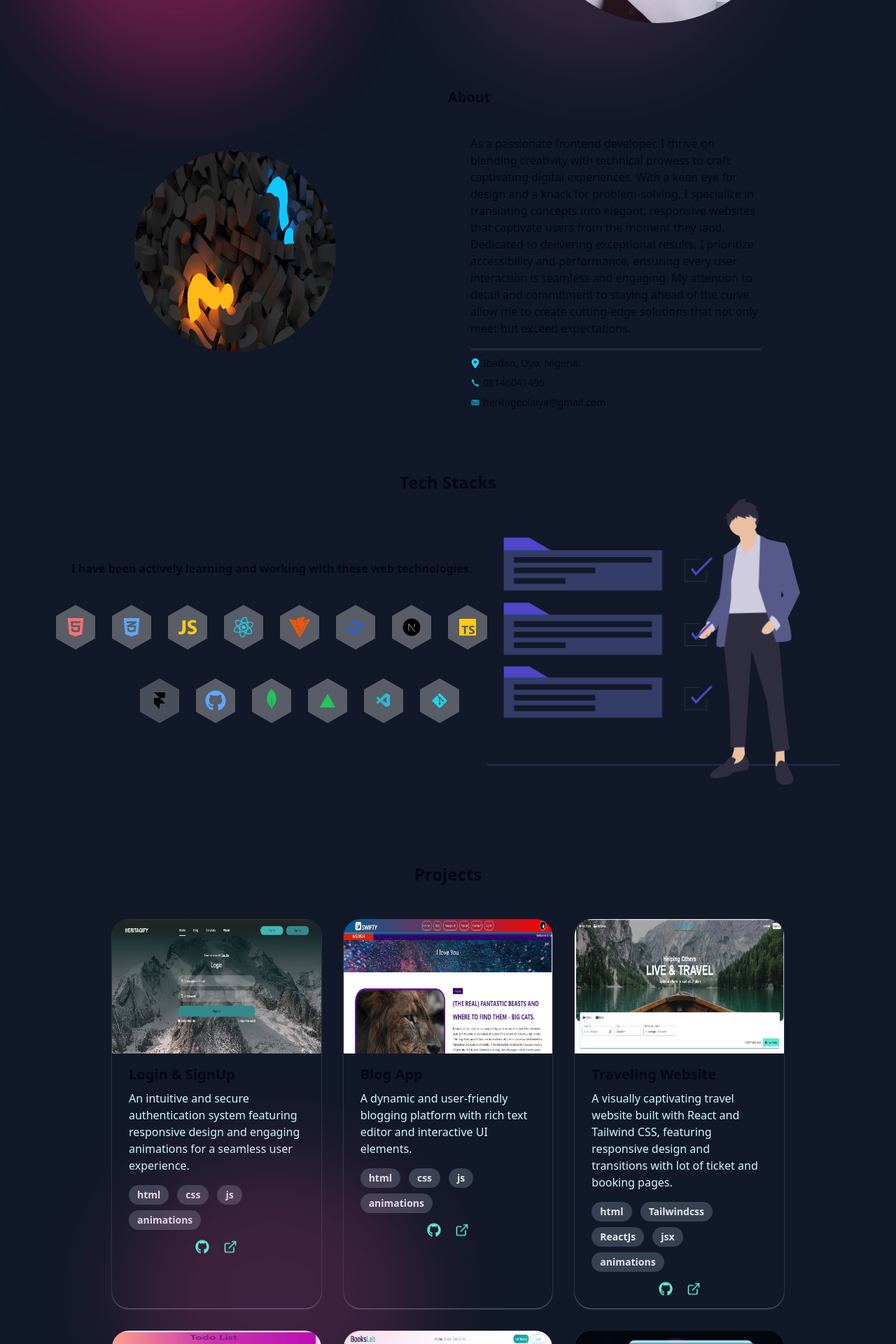
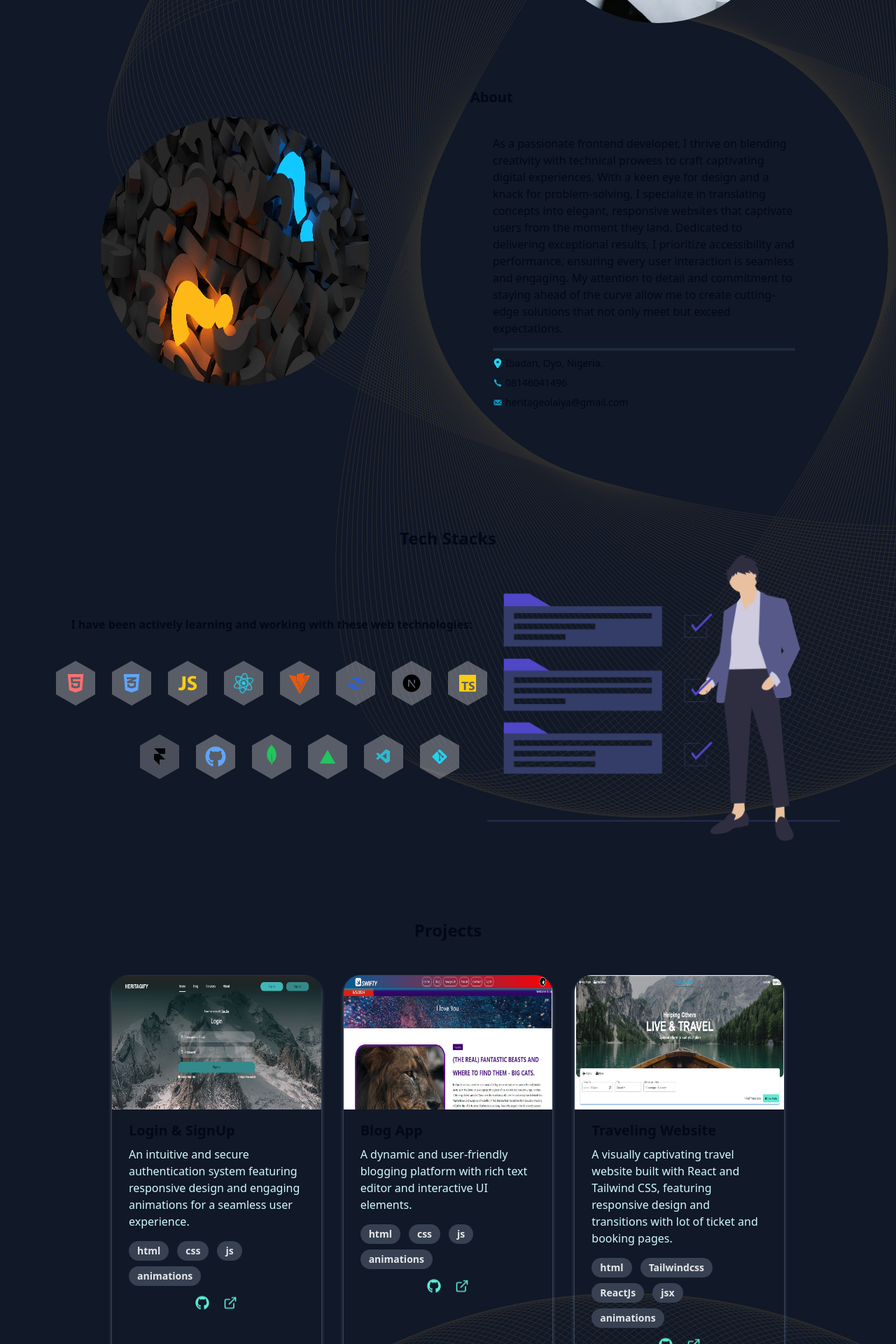
Before and after one commit to Heritagify/My-Portfolio, a Next.js app: page / in a window 1280 px wide. Shown: the part 540-2460 px from the top of the page at 70% size. Built offline with nearby package versions, Linux system fonts and the light colour scheme.

Commit message:
progress

```diff
--- a/app/page.tsx
+++ b/app/page.tsx
@@ -31,6 +31,7 @@ import Coder from ".././public/proud_coder.svg";
 import Wip from ".././public/work_in_progress.svg";
 import AboutMe from ".././public/aboutMe.webp";
 import Zigzag from ".././public/zigzag.png";
+import Pattern from ".././public/pattern.svg"
 import { AosOptions } from "aos";
 
 export default function Page() {
@@ -43,16 +44,35 @@ export default function Page() {
   useAos();
 
   return (
-    <div className="dark backdrop-filter backdrop-blur-xl bg-gray-900">
-      <div className="absolute bg-pink-500 h-96 w-1/3 rounded-full opacity-20 blur-3xl left-44 top-1/2" />
+    <div className="dark backdrop-filter backdrop-blur-xl bg-gray-900 overflow-hidden">
+      {/* <div className="absolute bg-pink-500 h-96 w-1/3 rounded-full opacity-20 blur-3xl left-44 top-1/2" />
       <div className="absolute bg-pink-400 h-96 w-1/3 rounded-full opacity-15 blur-3xl left-1/2 top-60" />
       <div className="absolute bg-pink-600 h-96 w-1/3 rounded-full opacity-20 blur-3xl left-7 top-36" />
       <div className="absolute bg-pink-600 h-96 w-1/3 rounded-full opacity-20 blur-3xl left-14 top-64" />
-      <div className="absolute bg-pink-600 h-96 w-1/3 rounded-full opacity-20 blur-3xl left-10 top-72" />
+      <div className="absolute bg-pink-600 h-96 w-1/3 rounded-full opacity-20 blur-3xl left-10 top-72" /> */}
       <div className="">
         {/* // <div className="relative min-h-screen bg-gradient-to-r from-emerald-400 from-20% via-sky-500 via-30% to-emerald-500 to-90%">
       // <div className="absolute inset-0 bg-black bg-opacity-75 backdrop-blur-sm"></div>
       // <div className="relative z-10"> */}
+       <div className='flex justify-center w-full h-full'>
+         <Image
+            src={Pattern}
+            alt='Bg-Pattern'
+            className='absolute -z-10'
+          />
+
+          <Image
+            src={Pattern}
+            alt='Bg-Pattern'
+            className='absolute top-1/2 -left-10 -z-10'
+          />
+           <Image
+              src={Pattern}
+              alt='Bg-Pattern'
+              className='absolute top-2/3 -z-10'
+            />
+       </div>
+
         <Navbar />
         {/* ------------HERO SECTION_--------- */}
         <div ref={homeRef} id="home"
@@ -124,7 +144,7 @@ export default function Page() {
         {/* ------------ABOUT SECTION----------- */}
         <div ref={aboutRef} id="about"
           // data-aos="fade-up"
-          className="lg:flex justify-between items-center md:mx-48 mt-10 md:mt-20"
+          className="lg:flex justify-between items-center md:mx-36 my-20 md:mt-20"
         >
           <center className="md:hidden text-3xl mb-8 font-semibold">
             About
@@ -134,10 +154,10 @@ export default function Page() {
             <Image
               src={AboutMe}
               alt="About Me"
-              className="w-72 h-72 rounded-full"
+              className="w-96 h-96 rounded-full"
             />
           </div>
-          <div className="w-3/6">
+          <div className="w-3/6 pl-8">
             <h1 className="hidden lg:block text-xl mb-6 font-semibold">
               About
             </h1>
@@ -211,8 +231,12 @@ export default function Page() {
             className="absolute w-20 bottom-40 right-40"
           />
         </div>
+
+
+
         <Services ref={projectsRef} id="projects" />
         <Contact ref={contactRef} id="contact"/>
+
         <Footer />
       </div>
     </div>
--- a/components/Footer.tsx
+++ b/components/Footer.tsx
@@ -1,5 +1,6 @@
 import Image from "next/image";
 import Link from "next/link";
+import Logo from ".././public/heritagifyLogo1.png"
 
 import "../app/globals.css";
 import { FaGithub, FaTwitter, FaLinkedin } from "react-icons/fa";
@@ -8,8 +9,13 @@ import { IoLogoWhatsapp } from "react-icons/io";
 
 export default function Footer() {
   return (
-    <div className="text-teal-200 mt-10 rounded-lg backdrop-blur-lg bg-white/30 bg-opacity-25 mx-20 pb-1">
+    <div className="text-teal-200 mt-28 rounded-lg backdrop-blur-lg bg-white/30 bg-opacity-25 mx-20 pt-10 pb-1">
       <div className="flex justify-between mx-20">
+      <Image
+          src={Logo}
+          alt="logo"
+          className="w-28 md:w-28"
+        />
         <div className="space-y-3">
           <p className="text-sm">My social media handles:</p>
 
@@ -19,29 +25,29 @@ export default function Footer() {
               target="_blank"
               rel="noopener noreferrer"
             >
-              <FaTwitter className="cursor-pointer hover:text-red-300 hover:animate-bounce" />
+              <FaTwitter className="cursor-pointer hover:text-white hover:animate-bounce hover:rounded-full hover:p-1 hover:ring-4 hover:ring-cyan-600" />
             </Link>
             <Link
               href=" https://wa.me/+2348146041496"
               target="_blank"
               rel="noopener noreferrer"
             >
-              <IoLogoWhatsapp className="cursor-pointer hover:text-red-300 hover:animate-bounce" />
+              <IoLogoWhatsapp className="cursor-pointer hover:text-white hover:animate-bounce hover:rounded-full hover:p-1 hover:ring-4 hover:ring-cyan-600" />
             </Link>
             <Link
               href="mailto:heritageolaiya@gmail.com"
               target="_blank"
               rel="noopener noreferrer"
             >
-              <IoMdMail className="cursor-pointer hover:text-red-300 hover:animate-bounce" />
+              <IoMdMail className="cursor-pointer hover:text-white hover:animate-bounce hover:rounded-full hover:p-1 hover:ring-4 hover:ring-cyan-600" />
             </Link>
             <Link
               href="https://www.linkedin.com/in/olaiya-heritage"
               target="_blank"
               rel="noopener noreferrer"
-              className="cursor-pointer hover:text-red-300 hover:animate-bounce"
             >
-              <FaLinkedin />
+              <FaLinkedin className="cursor-pointer hover:text-white hover:animate-bounce hover:rounded-full hover:p-1 hover:ring-4 hover:ring-cyan-600"
+              />
             </Link>
           </div>
         </div>
@@ -57,7 +63,7 @@ export default function Footer() {
 
       <div className="flex justify-center items-center mt-3">
         <div className="w-48 md:w-44 border-t border-teal-500"></div>
-        <div className="mx-2 md:text-sm text-teal-700-500">&#169; 2023</div>
+        <div className="mx-2 md:text-sm text-teal-700-500">&#169; 2024</div>
         <div className="w-48 md:w-44 border-t border-teal-500"></div>
       </div>
     </div>
--- a/components/Navbar.tsx
+++ b/components/Navbar.tsx
@@ -43,7 +43,7 @@ export default function Navbar() {
         <Image
           src={Logo}
           alt="logo"
-          className="italic text-cyan-300 font-semibold w-28 md:w-36"
+          className="w-28 md:w-36"
         />
 
         <div className="md:hidden">
--- a/components/ProjectCard.tsx
+++ b/components/ProjectCard.tsx
@@ -18,7 +18,7 @@ interface ProjectCardProps {
 
 const ProjectCard: React.FC<ProjectCardProps> = ({ project }) => {
   return (
-    <div className="w-full rounded-3xl pb-4 overflow-hidden shadow-sm shadow-slate-500">
+    <div className="w-full rounded-3xl pb-4 overflow-hidden shadow-md shadow-slate-500">
       <Image className="w-full  h-48" src={project.image} alt={project.title} />
       <div className="px-6 py-4">
         <div className="font-bold text-xl mb-2">{project.title}</div>
```
Also changed, not shown: public/pattern.svg (added).
